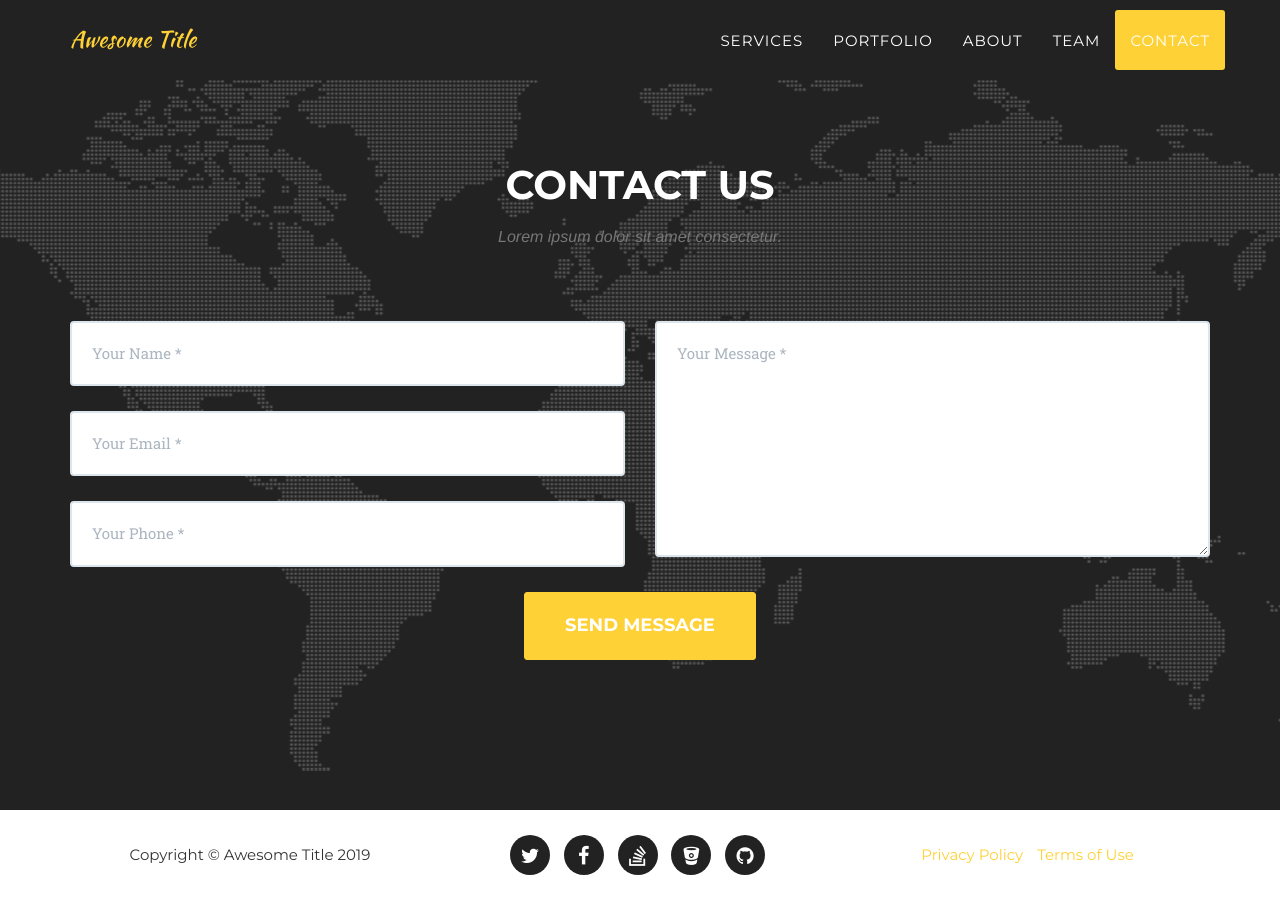
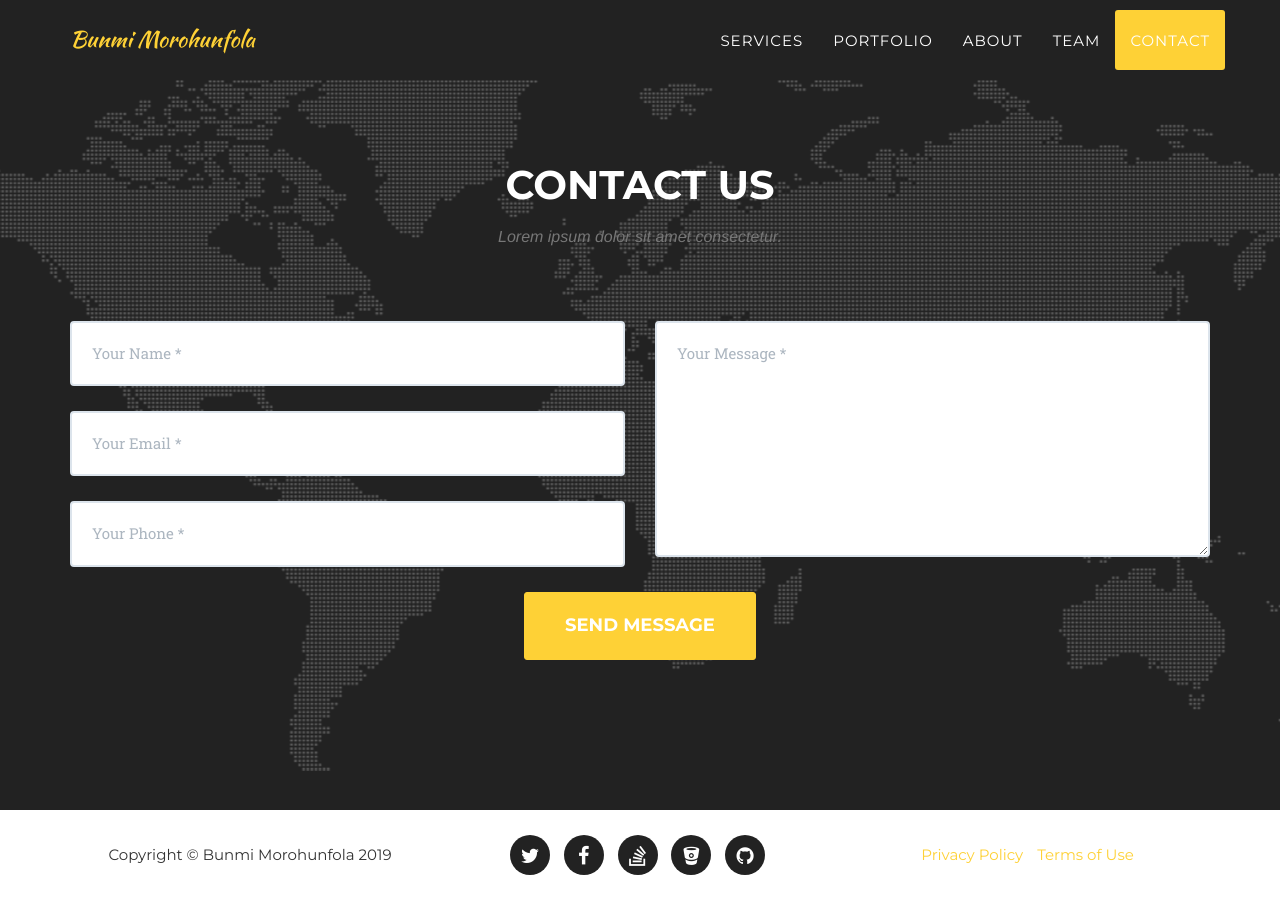
Before and after one commit to bmorohunfola/bmorohunfola.github.io, a Jekyll site: the page built from index.html, in a window 1280 px wide and 900 px high, scrolled down 5636 px. Built offline with Jekyll 4.4.1, drawn with Linux system fonts in a browser that asks for light colours; some web fonts are replaced; some of the changed lines change nothing that is shown.

Commit message:
changed url and desc

```diff
--- a/_config.yml
+++ b/_config.yml
@@ -1,10 +1,10 @@
-url: https://y7kim.github.io
+url: https://bmorohunfola.github.io
 baseurl: /agency-jekyll-theme/
 
 # Site settings
-title: Awesome Title
-email: your-email@domain.com
-description: "Write an awesome description for your new site here. You can edit this line in _config.yml. It will appear in your document head meta (for Google search results) and in your feed.xml site description."
+title: Bunmi Morohunfola
+email: bmorohunfolal@gmail.com
+description: "Bunmi's website"
 
 
 # Team names, titles and social links
```
